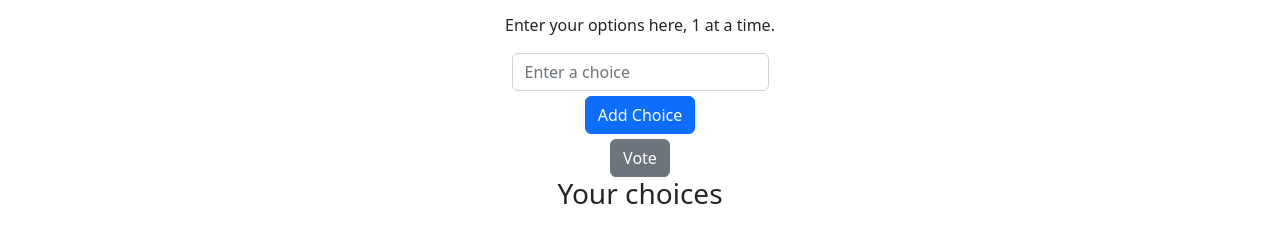
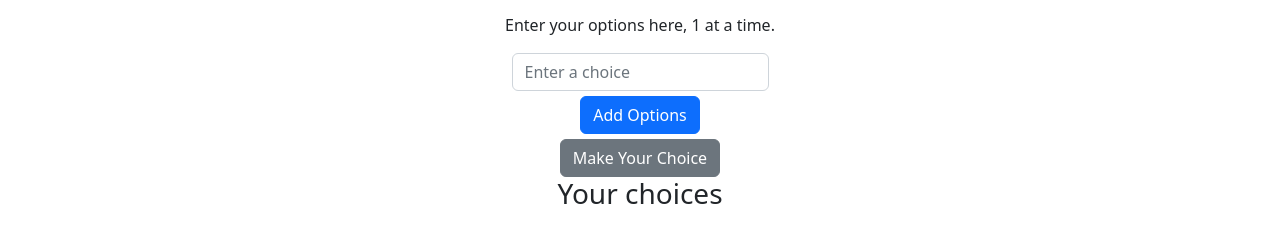
Before and after one commit to RanchoDad/choicesgame, a plain HTML site: page index.html in a window 1280 px wide. Shown: the part 112-354 px from the top of the page. Drawn offline with nearby package versions, Linux system fonts and the light colour scheme.

Commit message:
updated index

```diff
--- a/index.html
+++ b/index.html
@@ -15,9 +15,9 @@
         <p>Sometimes, when your choices are not all that different, it can be difficult to choose. Tacos or pizza? Necktie or bowtie? Green or red or yellow or pink or orange shirt??? I'm here to take away that anxiety and make your decision for you.</p>
         <p>Enter your options here, 1 at a time.</p>
         <input type="text" class="form-control" id="choices" placeholder="Enter a choice">
-        <button class="btn btn-primary" id="add-choice">Add Choice</button>
+        <button class="btn btn-primary" id="add-choice">Add Options</button>
     </main>
-    <button class="btn btn-secondary" id="cohort-survivor" >Vote</button>
+    <button class="btn btn-secondary" id="cohort-survivor" >Make Your Choice</button>
 </div>
 <h3>Your choices</h3>
 <ul id="words-list"></ul>
```
